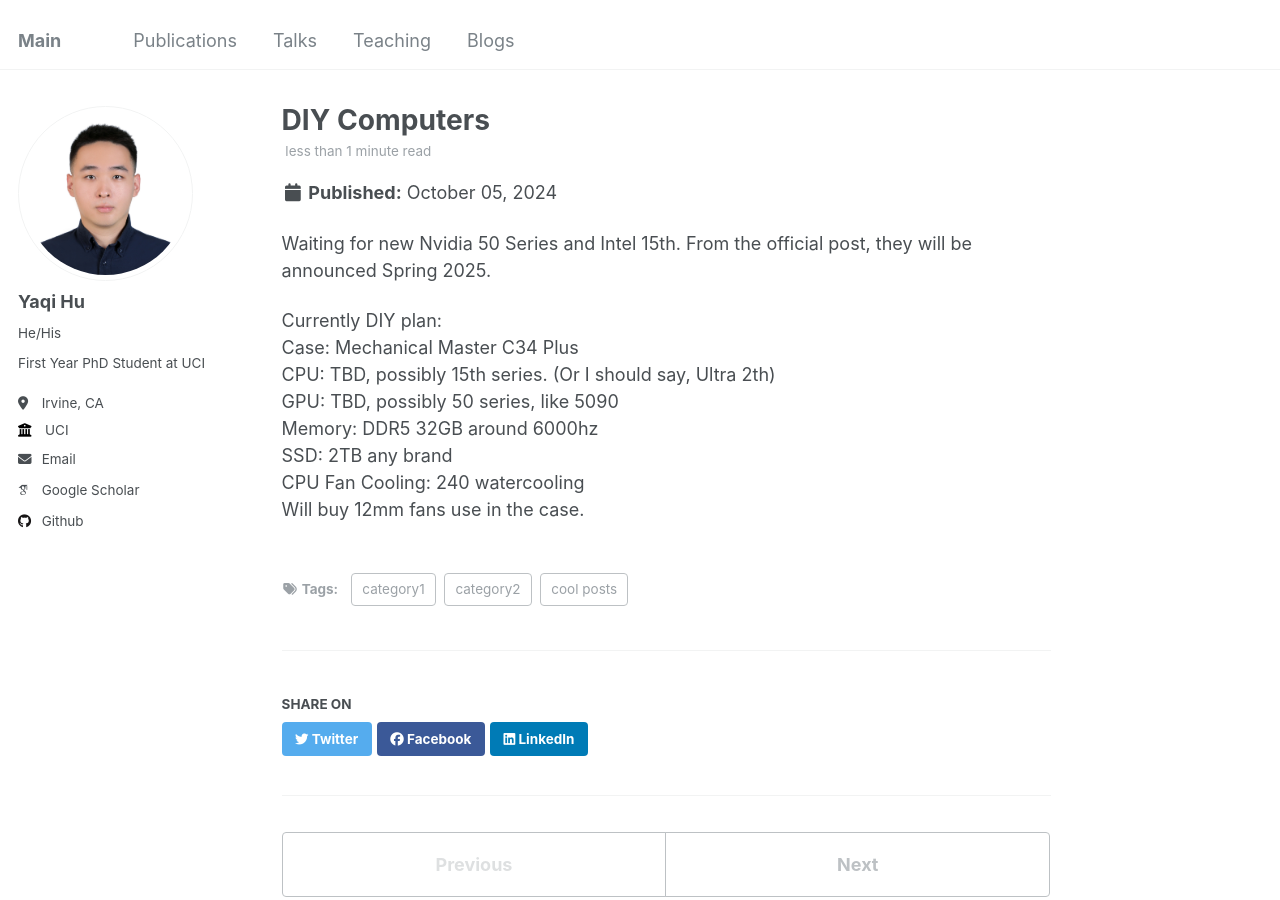
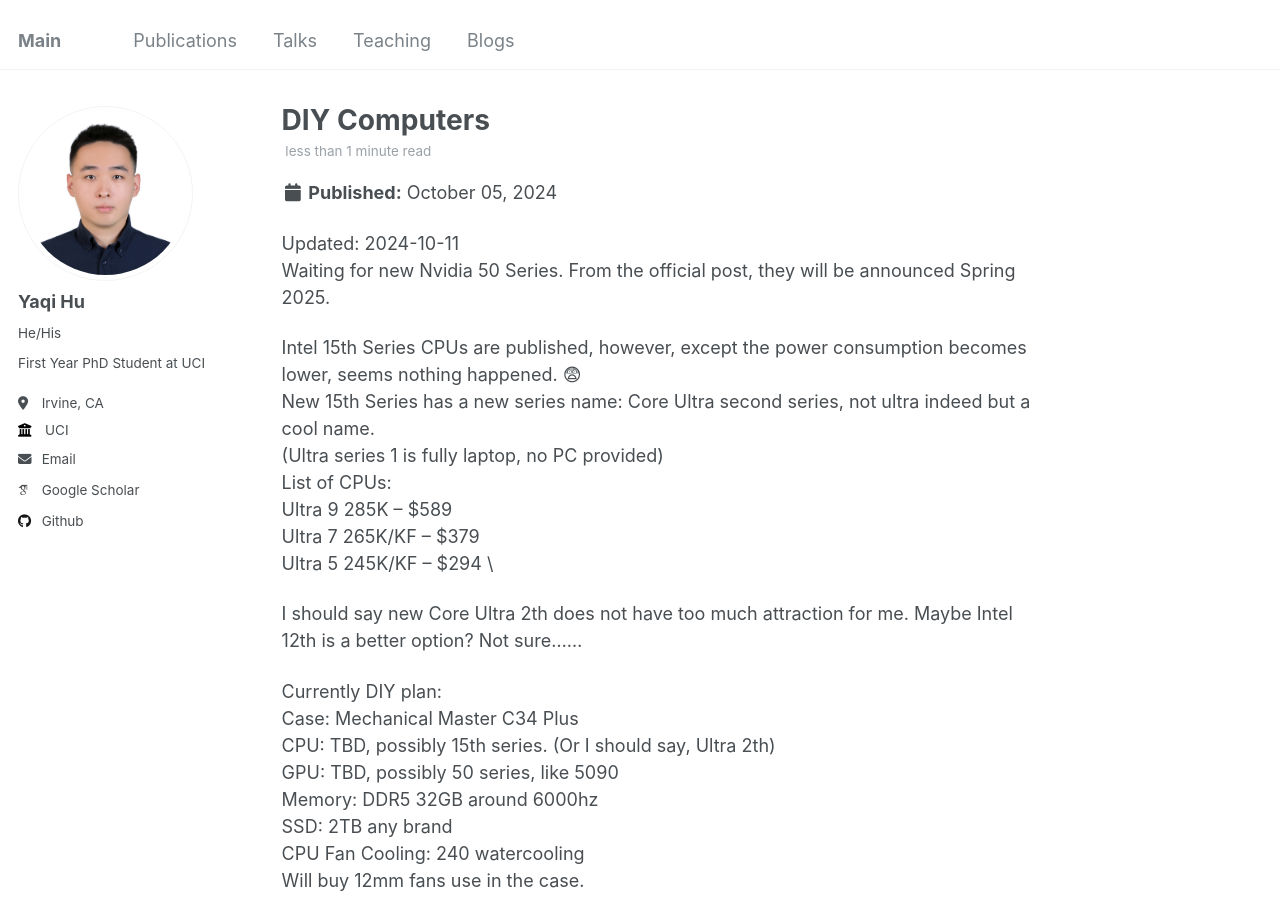
Before and after one commit to YaqiHu23/YaqiHu23.github.io, a Jekyll site: the page built from _posts/2024-10-05-DIY_Computers.md, in a window 1280 px wide and 900 px high. Built offline with Jekyll 4.4.1, drawn with Linux system fonts in a browser that asks for light colours; some web fonts are replaced.

Commit message:
version_v0.2

```diff
--- a/_posts/2024-10-05-DIY_Computers.md
+++ b/_posts/2024-10-05-DIY_Computers.md
@@ -8,7 +8,18 @@ tags:
   - category2
 ---
 
-Waiting for new Nvidia 50 Series and Intel 15th. From the official post, they will be announced Spring 2025.
+Updated: 2024-10-11 \\
+Waiting for new Nvidia 50 Series. From the official post, they will be announced Spring 2025.
+
+Intel 15th Series CPUs are published, however, except the power consumption becomes lower, seems nothing happened. 😨 \\
+New 15th Series has a new series name: Core Ultra second series, not ultra indeed but a cool name. \\
+(Ultra series 1 is fully laptop, no PC provided) \\
+List of CPUs: \\
+Ultra 9 285K -- $589 \\
+Ultra 7 265K/KF -- $379 \\
+Ultra 5 245K/KF -- $294 \\
+
+I should say new Core Ultra 2th does not have too much attraction for me. Maybe Intel 12th is a better option? Not sure......
 
 Currently DIY plan: \\
 Case: Mechanical Master C34 Plus \\
```
Also changed, not shown: 1 other file.
